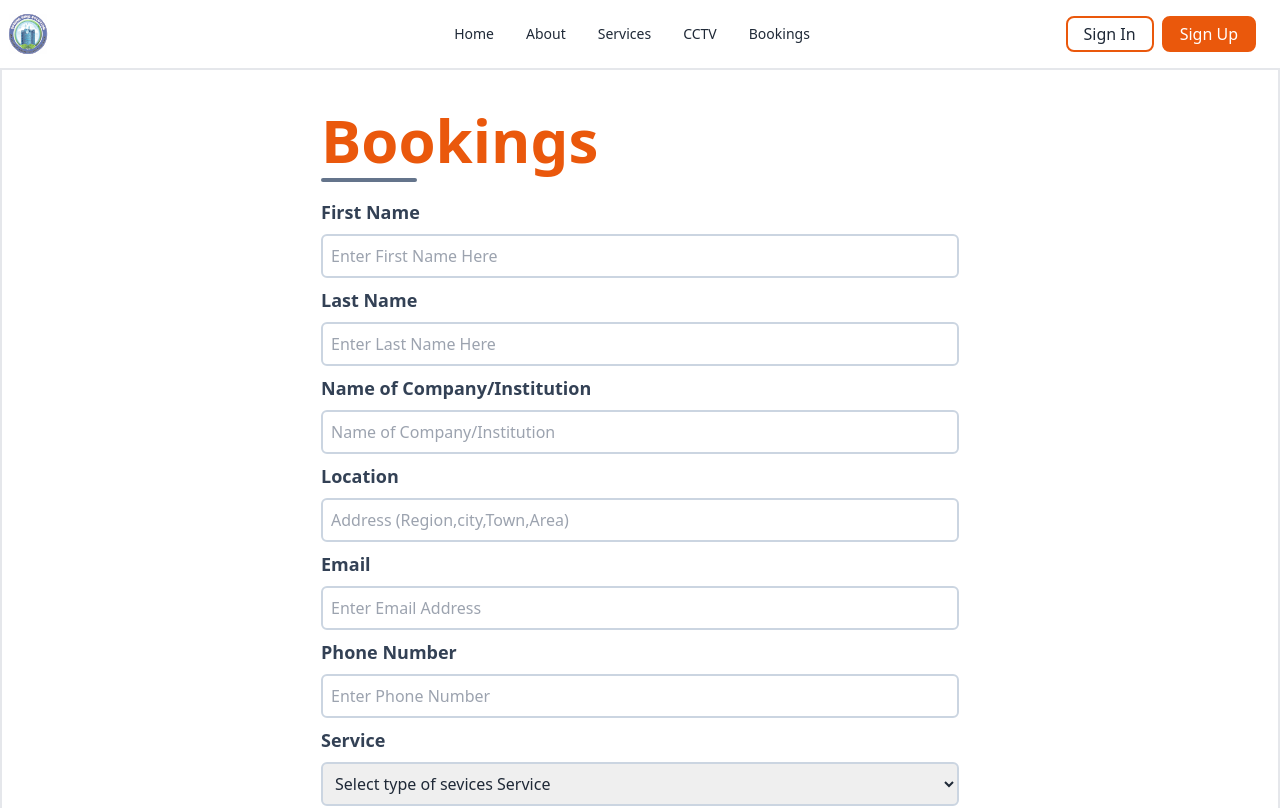
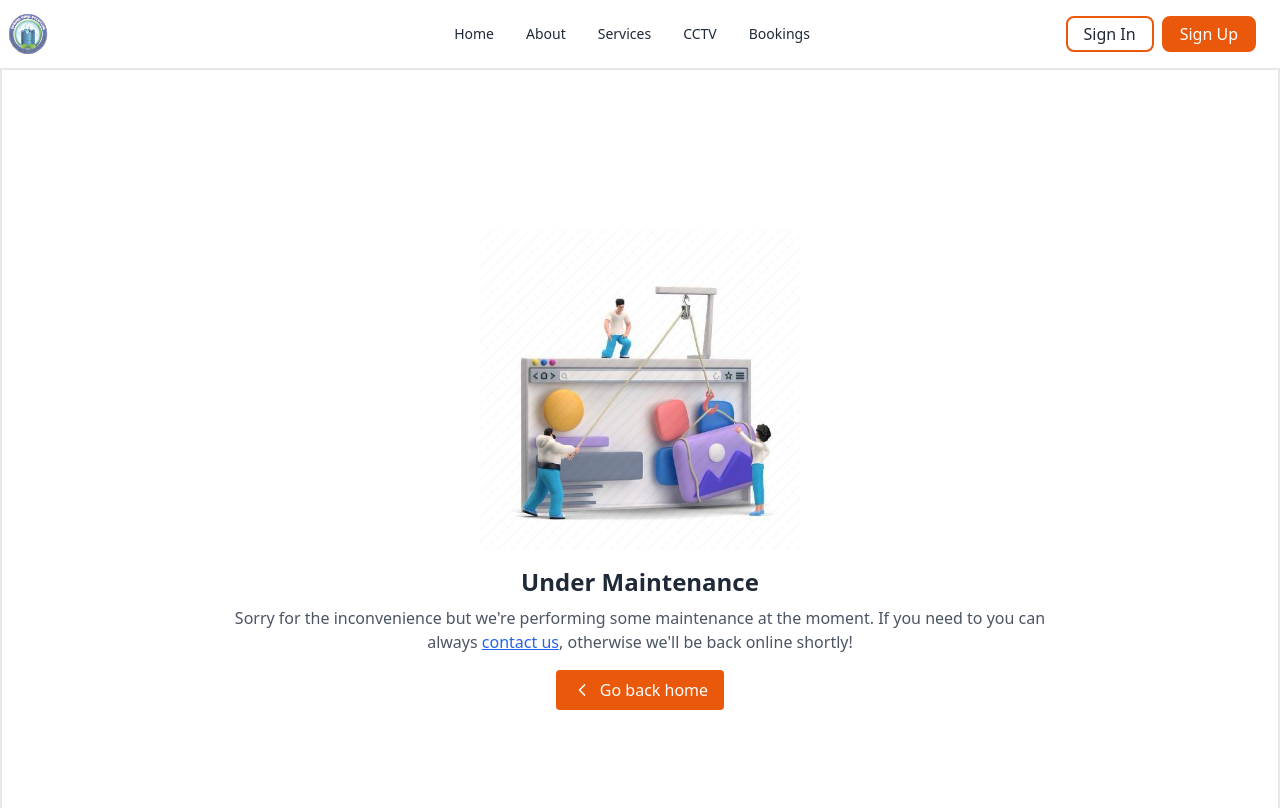
Before and after one commit to MateenKofi/ringsolutions, a React (Vite) app: page /bookings in a window 1280 px wide. Shown: the top 808 px of the page. Built offline with nearby package versions, Linux system fonts and the light colour scheme.

Commit message:
chore: implementing page under construction component

```diff
--- a/src/components/Authentications/SingIn.tsx
+++ b/src/components/Authentications/SingIn.tsx
@@ -15,7 +15,7 @@ const SingIn: React.FC<{ setSignIn: (show: boolean) => void }> = ({
   setSignIn,
 }) => {
   return (
-    <div className="z-50 fixed inset-0 flex items-center justify-center bg-black bg-opacity-30">
+    <div className="z-50 fixed inset-0 flex items-center justify-center bg-black bg-opacity-55">
       <Toaster
         position="top-center"
         reverseOrder={false}
--- a/src/components/Authentications/SingUp.tsx
+++ b/src/components/Authentications/SingUp.tsx
@@ -17,7 +17,7 @@ const SignUp : React.FC<{ setSignUP: (show: boolean) => void }> = ({
 }) => {
 
   return (
-    <div className="z-50 fixed inset-0 flex items-center justify-center bg-black bg-opacity-30">
+    <div className="z-50 fixed inset-0 flex items-center justify-center bg-black bg-opacity-55">
       <Toaster
         position="top-center"
         reverseOrder={false}
--- /dev/null
+++ b/src/components/UnderMaintainance.tsx
@@ -0,0 +1,36 @@
+import React from 'react';
+import underconstruction from '../assets/images/underconstruction.jpeg';
+import { ChevronLeft } from 'lucide-react';
+import { Link } from 'react-router-dom';
+const UnderMaintainance:React.FC = () => {
+  return (
+    <div className="w-full flex flex-col items-center justify-center min-h-screen ">
+      <main className="flex flex-col items-center justify-center flex-grow p-4">
+        <img
+          src={underconstruction}
+          alt="Underconstruction"
+          className="w-80 h-80 object-cover"
+        />
+        <h1 className="mt-4 text-2xl font-semibold">Under Maintenance</h1>
+        <p className="w-4/6 mt-2 text-center text-gray-600">
+          Sorry for the inconvenience but we're performing some maintenance at
+          the moment. If you need to you can always{' '}
+          <a
+            href="#"
+            className="text-blue-600 underline">
+            contact us
+          </a>
+          , otherwise we'll be back online shortly!
+        </p>
+        <Link to={'/'}>
+        <button className="flex items-center justify-center px-4 py-2 mt-4 text-white bg-orange-600 rounded hover:bg-orange-700">
+         <ChevronLeft size={20} className="mr-2" />
+          <span>Go back home</span>
+        </button>
+        </Link>
+      </main>
+    </div>
+  );
+};
+
+export default UnderMaintainance;
--- a/src/routes/index.tsx
+++ b/src/routes/index.tsx
@@ -25,8 +25,8 @@ const rootRoutes = createBrowserRouter(
         <Route
         path="/bookings"
         lazy={async () => {
-          const { default: Bookings } = await import("./bookings/index");
-          return { Component: Bookings };
+          const { default: UnderMaintainance } = await import("./underMaintainance/index");
+          return { Component: UnderMaintainance };
         }}/>
       </Route>
 
--- /dev/null
+++ b/src/routes/underMaintainance/index.tsx
@@ -0,0 +1 @@
+export {default} from '../../components/UnderMaintainance'
```
Also changed, not shown: src/assets/images/underconstruction.jpeg (added).
